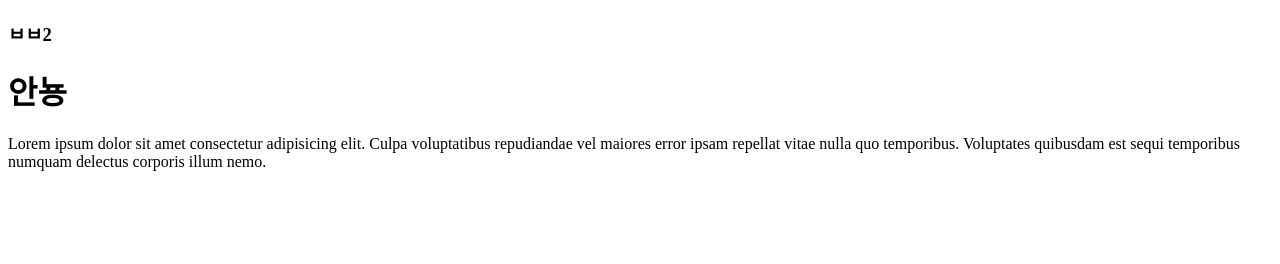
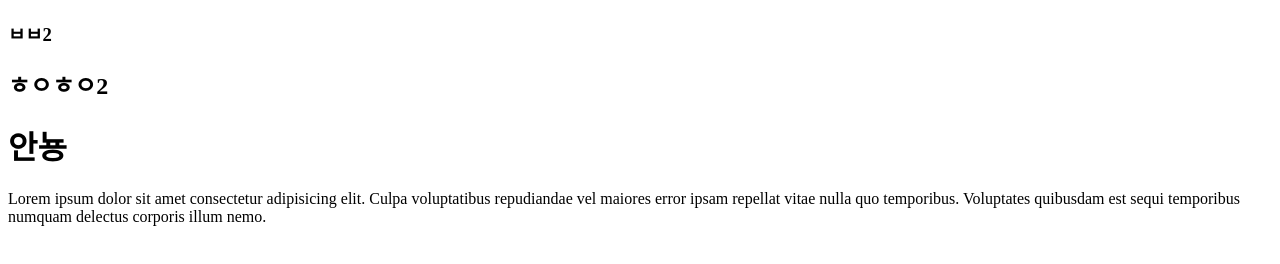
Before and after one commit to DongJoonLeeDJ/hello20240527, a plain HTML site: page index.html in a window 1280 px wide. Drawn offline with Linux system fonts and the light colour scheme.

Commit message:
Update index.html

```diff
--- a/index.html
+++ b/index.html
@@ -7,6 +7,7 @@
 </head>
 <body>
 <h3>ㅂㅂ2</h3>
+    <h2>ㅎㅇㅎㅇ2</h2>
     <h1>안뇽</h1>
     Lorem ipsum dolor sit amet consectetur adipisicing elit. Culpa voluptatibus repudiandae vel maiores error ipsam repellat vitae nulla quo temporibus. Voluptates quibusdam est sequi temporibus numquam delectus corporis illum nemo.
 </body>
```
